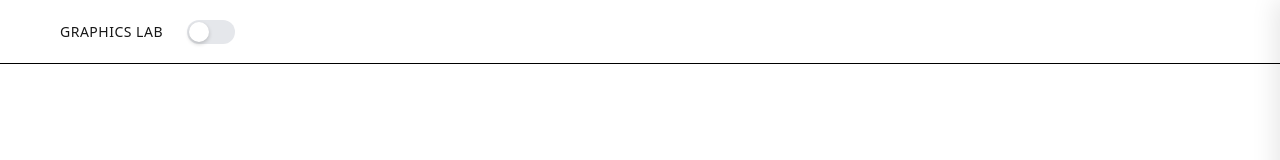
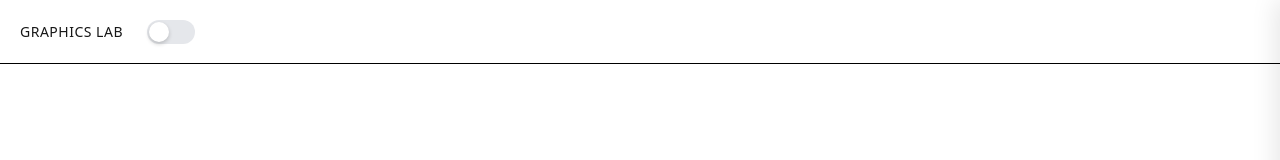
Before and after one commit to yamparalarahul27/illu-ic, a Next.js app: page / in a window 1280 px wide. Shown: the top 160 px of the page. Built offline with nearby package versions, Linux system fonts and the light colour scheme.

Commit message:
fix: updated header flex layout to correctly render dark mode toggle

```diff
--- a/src/components/Navbar.tsx
+++ b/src/components/Navbar.tsx
@@ -100,7 +100,9 @@ export default function Navbar() {
 
   return (
     <>
-      <header style={{ justifyContent: "space-between", position: "sticky", top: 0, zIndex: 2000 }}>
+      <header style={{ display: "flex", alignItems: "center", justifyContent: "space-between", position: "sticky", top: 0, zIndex: 2000, padding: "0 20px" }}>
+
+        {/* Left Section: Logo & Toggle */}
         <div style={{ display: "flex", alignItems: "center", gap: "24px" }}>
           <span className="logo">GRAPHICS LAB</span>
 
@@ -118,7 +120,8 @@ export default function Navbar() {
                 transition: "background-color 0.3s ease",
                 display: "flex",
                 alignItems: "center",
-                padding: "2px"
+                padding: "2px",
+                flexShrink: 0
               }}
             >
               <div style={{
@@ -136,6 +139,7 @@ export default function Navbar() {
           )}
         </div>
 
+        {/* Right Section: Profile Icon */}
         {mounted && displayName && (
           <div
             onClick={() => setIsSidebarOpen(true)}
```
